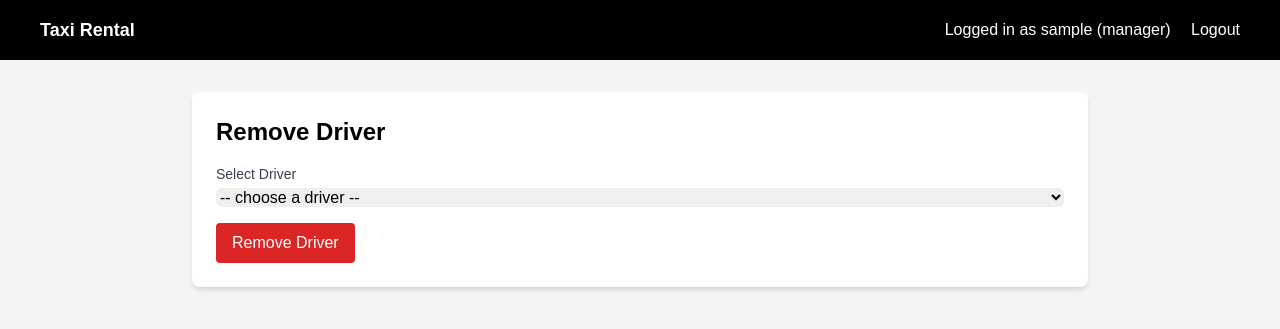
After one commit to pratheek-dhananjaya/Taxi-Rental-Management-Application, a Flask app: page /remove_driver in a window 1280 px wide. The commit adds this page. Shown: the top 329 px of the page. Run offline with Flask 3, Linux system fonts and the light colour scheme; the visitor is signed in with stand-in values (Sample User, id 1); data that the repository does not hold is empty; some libraries are stand-ins or nearby versions.

Commit message:
Adding Remove driver functionality in managers dashboard

```diff
--- a/app.py
+++ b/app.py
@@ -175,7 +175,49 @@ def register_client():
 def manager_dashboard():
     if session.get('role') != 'manager':
         return redirect(url_for('login'))
-    return render_template('manager_dashboard.html')
+    # ── load all driver names for the dropdown
+    conn = get_db_connection()
+    cur = conn.cursor()
+    cur.execute('SELECT name FROM Driver')
+    driver_records = cur.fetchall()
+    cur.close()
+    conn.close()
+    drivers = [row[0] for row in driver_records]
+
+    return render_template(
+        'manager_dashboard.html',
+        drivers=drivers
+    )
+
+@app.route('/remove_driver', methods=['GET', 'POST'])
+def remove_driver():
+    # only managers allowed
+    if session.get('role') != 'manager':
+        return redirect(url_for('login'))
+
+    conn = get_db_connection()
+    cur  = conn.cursor()
+
+    if request.method == 'POST':
+        driver_name = request.form['driver_name']
+        try:
+            cur.execute(
+                'DELETE FROM Driver WHERE name = %s',
+                (driver_name,)
+            )
+            conn.commit()
+            flash(f'Driver "{driver_name}" removed successfully.')
+        except Exception as e:
+            conn.rollback()
+            flash(f'Error removing driver: {e}')
+
+    # on GET (or after POST), reload list of names
+    cur.execute('SELECT name FROM Driver ORDER BY name')
+    drivers = [row[0] for row in cur.fetchall()]
+
+    cur.close()
+    conn.close()
+    return render_template('remove_driver.html', drivers=drivers)
 
 @app.route('/client_dashboard')
 def client_dashboard():
--- a/templates/manager_dashboard.html
+++ b/templates/manager_dashboard.html
@@ -7,6 +7,7 @@
         <a href="{{ url_for('add_car') }}" class="bg-black text-white p-4 rounded hover:bg-blue-700 text-center">Add Car</a>
         <a href="{{ url_for('add_model') }}" class="bg-black text-white p-4 rounded hover:bg-blue-700 text-center">Add Model</a>
         <a href="{{ url_for('add_driver') }}" class="bg-black text-white p-4 rounded hover:bg-blue-700 text-center">Add Driver</a>
+        <a href="{{ url_for('remove_driver') }}" class="bg-black text-white p-4 py-4 rounded hover:bg-red-700 text-center">Remove Driver</a>
         <a href="{{ url_for('top_k_clients') }}" class="bg-black text-white p-4 rounded hover:bg-blue-700 text-center">Top-K Clients</a>
         <a href="{{ url_for('car_model_rents') }}" class="bg-black text-white p-4 rounded hover:bg-blue-700 text-center">Car Model Rents</a>
         <a href="{{ url_for('driver_stats') }}" class="bg-black text-white p-4 rounded hover:bg-blue-700 text-center">Driver Stats</a>
--- /dev/null
+++ b/templates/remove_driver.html
@@ -0,0 +1,38 @@
+{% extends "base.html" %}
+{% block title %}Remove Driver{% endblock %}
+
+{% block content %}
+<div class="max-w-4xl mx-auto bg-white p-6 rounded-lg shadow-md">
+  <h2 class="text-2xl font-semibold mb-4">Remove Driver</h2>
+
+  {% with messages = get_flashed_messages() %}
+    {% if messages %}
+      <ul class="mb-4 list-disc pl-5 text-red-600">
+        {% for msg in messages %}
+          <li>{{ msg }}</li>
+        {% endfor %}
+      </ul>
+    {% endif %}
+  {% endwith %}
+
+  <form action="{{ url_for('remove_driver') }}" method="post" class="space-y-4">
+    <div>
+      <label for="driver_name" class="block text-sm font-medium text-gray-700">
+        Select Driver
+      </label>
+      <select name="driver_name" id="driver_name" required
+              class="mt-1 block w-full border-gray-300 rounded-md">
+        <option value="" disabled selected>-- choose a driver --</option>
+        {% for name in drivers %}
+          <option value="{{ name }}">{{ name }}</option>
+        {% endfor %}
+      </select>
+    </div>
+
+    <button type="submit"
+            class="bg-red-600 text-white px-4 py-2 rounded hover:bg-red-700">
+      Remove Driver
+    </button>
+  </form>
+</div>
+{% endblock %}
```
